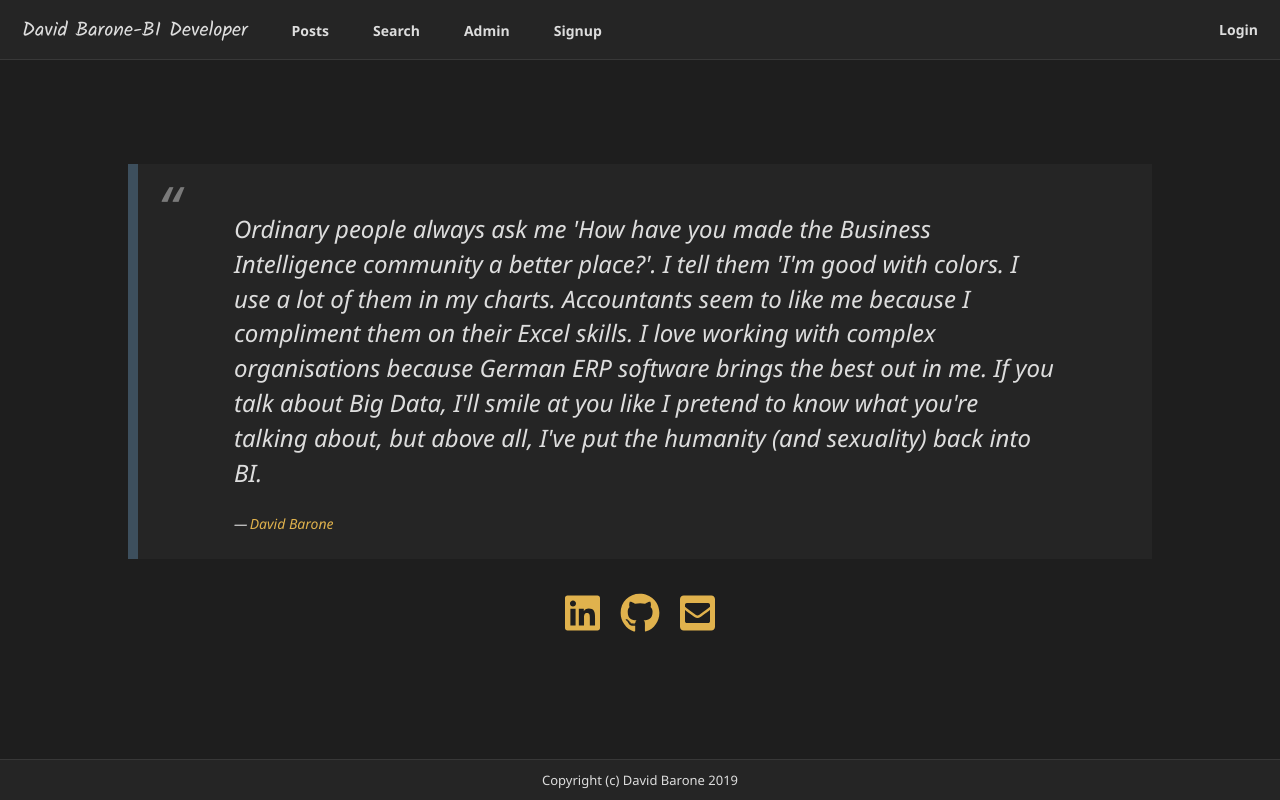
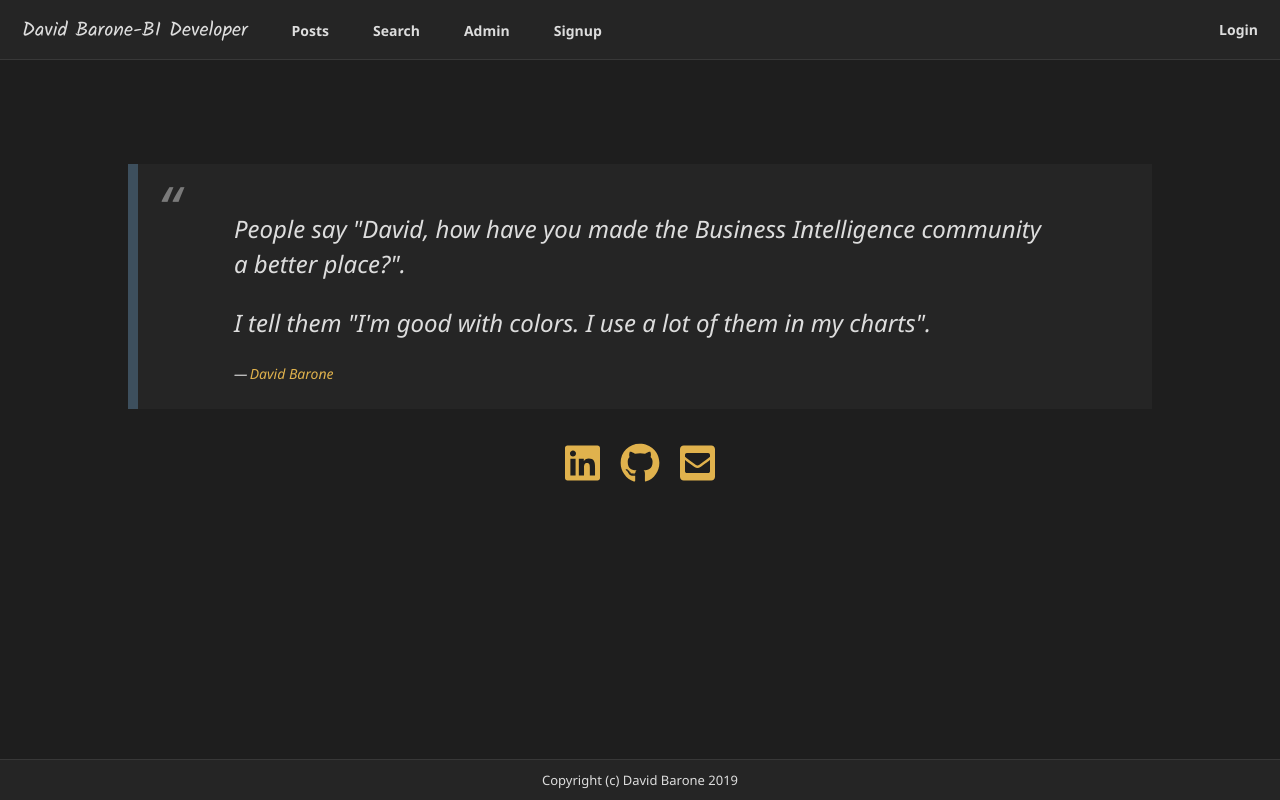
Before and after one commit to davidbarone/dbarone_react, a React (Create React App) app: page / in a window 1280 px wide. Built offline with nearby package versions, Linux system fonts and the light colour scheme.

Commit message:
remove build.

```diff
--- a/src/components/HomePage.js
+++ b/src/components/HomePage.js
@@ -12,14 +12,12 @@ const HomePage = props => {
         <div style={{ margin: "auto", width: "1024px", fontSize: "x-large" }}>
           <blockquote cite="https://www.dbarone.com/">
             <p>
-              Ordinary people always ask me 'How have you made the Business
-              Intelligence community a better place?'. I tell them 'I'm good
-              with colors. I use a lot of them in my charts. Accountants seem to
-              like me because I compliment them on their Excel skills. I love
-              working with complex organisations because German ERP software
-              brings the best out in me. If you talk about Big Data, I'll smile
-              at you like I pretend to know what you're talking about, but above
-              all, I've put the humanity (and sexuality) back into BI.
+              People say "David, how have you made the Business Intelligence
+              community a better place?".
+            </p>
+            <p>
+              I tell them "I'm good with colors. I use a lot of them in my
+              charts".
             </p>
             <cite>
               <a href="https://www.dbarone.com">David Barone</a>
```
Also changed, not shown: 19 other files (tests, documents, lock files or other folders).
